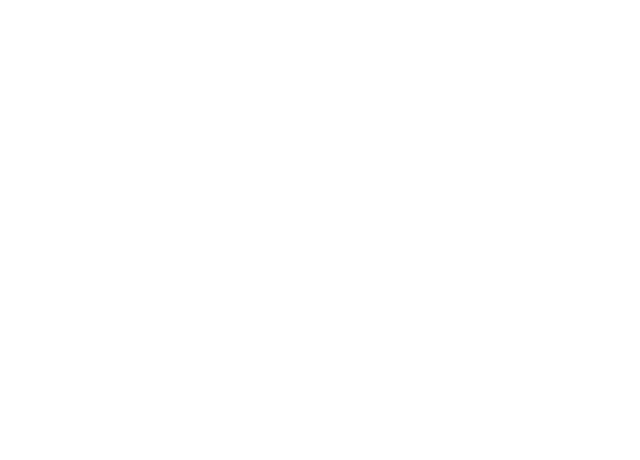
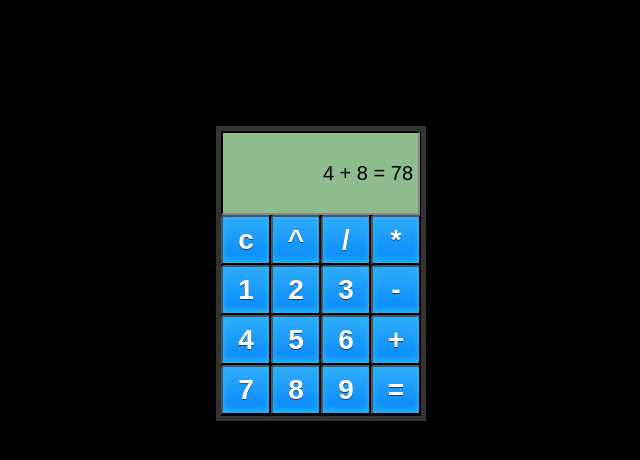
Before and after one commit to malithjkmt/jsCal, a plain HTML site: page index.html in a window 1280 px wide. Shown: the whole page, without its empty margins (319-959 px from the left). Drawn offline with Linux system fonts and the light colour scheme.

Commit message:
design  html layout and decorate with css

```diff
--- /dev/null
+++ b/css/style.css
@@ -0,0 +1,61 @@
+body{
+    background-color: black;
+}
+
+.container{
+    margin: 10% auto 0 auto;
+    width: 200px;
+    height: 285px;
+    border: 5px solid #333333;
+}
+
+.container input{
+    height: 70px;
+    width: 185px;
+    text-align: right;
+    background-color: darkseagreen;
+    border-color: #333333;
+    padding: 5px;
+    font-size: 20px;
+}
+.container button {
+    float: left;
+    -moz-box-shadow:inset 0px -3px 7px 0px #29bbff;
+    -webkit-box-shadow:inset 0px -3px 7px 0px #29bbff;
+    box-shadow:inset 0px -3px 7px 0px #29bbff;
+    background:-webkit-gradient(linear, left top, left bottom, color-stop(0.05, #2dabf9), color-stop(1, #0688fa));
+    background:-moz-linear-gradient(top, #2dabf9 5%, #0688fa 100%);
+    background:-webkit-linear-gradient(top, #2dabf9 5%, #0688fa 100%);
+    background:-o-linear-gradient(top, #2dabf9 5%, #0688fa 100%);
+    background:-ms-linear-gradient(top, #2dabf9 5%, #0688fa 100%);
+    background:linear-gradient(to bottom, #2dabf9 5%, #0688fa 100%);
+    filter:progid:DXImageTransform.Microsoft.gradient(startColorstr='#2dabf9', endColorstr='#0688fa',GradientType=0);
+    background-color:#2dabf9;
+    -moz-border-radius:3px;
+    -webkit-border-radius:3px;
+    border-radius:3px;
+    display:inline-block;
+    cursor:pointer;
+    color:#ffffff;
+    font-family:Arial;
+    font-size:28px;
+    font-weight:bold;
+    width: 50px;
+    height: 50px;
+    text-decoration:none;
+    text-shadow:0px 1px 0px #263666;
+}
+.container button:hover {
+    background:-webkit-gradient(linear, left top, left bottom, color-stop(0.05, #0688fa), color-stop(1, #2dabf9));
+    background:-moz-linear-gradient(top, #0688fa 5%, #2dabf9 100%);
+    background:-webkit-linear-gradient(top, #0688fa 5%, #2dabf9 100%);
+    background:-o-linear-gradient(top, #0688fa 5%, #2dabf9 100%);
+    background:-ms-linear-gradient(top, #0688fa 5%, #2dabf9 100%);
+    background:linear-gradient(to bottom, #0688fa 5%, #2dabf9 100%);
+    filter:progid:DXImageTransform.Microsoft.gradient(startColorstr='#0688fa', endColorstr='#2dabf9',GradientType=0);
+    background-color:#0688fa;
+}
+.container button:active {
+    position:relative;
+    top:1px;
+}
--- a/index.html
+++ b/index.html
@@ -1,10 +1,34 @@
 <!DOCTYPE html>
 <html lang="en">
-<head>
-    <meta charset="UTF-8">
-    <title></title>
-</head>
-<body>
+    <head>
+        <meta charset="UTF-8">
+        <title>JS Calculator</title>
+        <link type="text/css" rel="stylesheet" href="css/style.css"/>
 
-</body>
+    </head>
+    <body>
+        <div class="container">
+
+            <input type="text" value="4 + 8 = 78">
+            <button id = "clear">c</button>
+            <button id="squire">^</button>
+            <button id="division">/</button>
+            <button id="multiplication">*</button>
+            <button id="1">1</button>
+            <button id="2">2</button>
+            <button id="3">3</button>
+            <button id="subcription">-</button>
+            <button id="4">4</button>
+            <button id="5">5</button>
+            <button id="6">6</button>
+            <button id="addition">+</button>
+            <button id="7">7</button>
+            <button id="8">8</button>
+            <button id="9">9</button>
+            <button id="solve">=</button>
+        </div>
+
+
+    </body>
+    <script src="js/functions.js"></script>
 </html>
--- /dev/null
+++ b/js/functions.js
@@ -0,0 +1,22 @@
+/**
+ * Created by Malith on 11/23/2015.
+ */
+
+function addition(a,b){
+    alert('addition button pressed');
+}
+
+function subsription(a,b){
+    return a-b;
+}
+function division(a,b){
+    return a/b;
+}
+function multiplication(a,b){
+    return a*b;
+}
+function squire(a){
+    return a*a;
+}
+
+document.getElementById("addition").addEventListener("click", addition);
```
